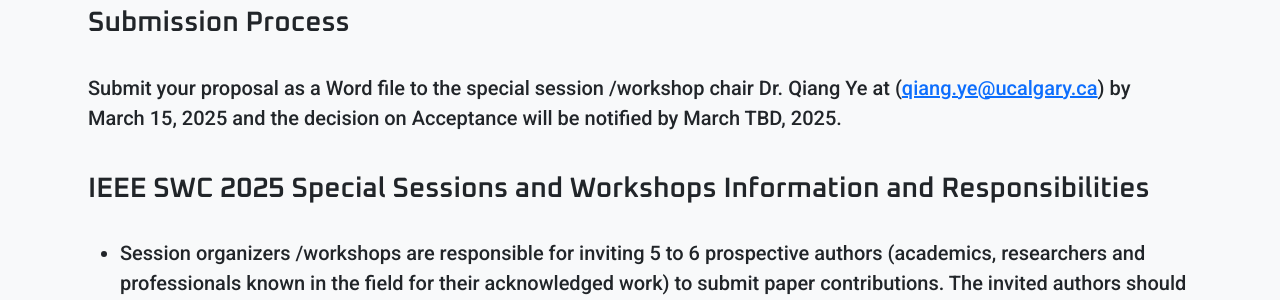
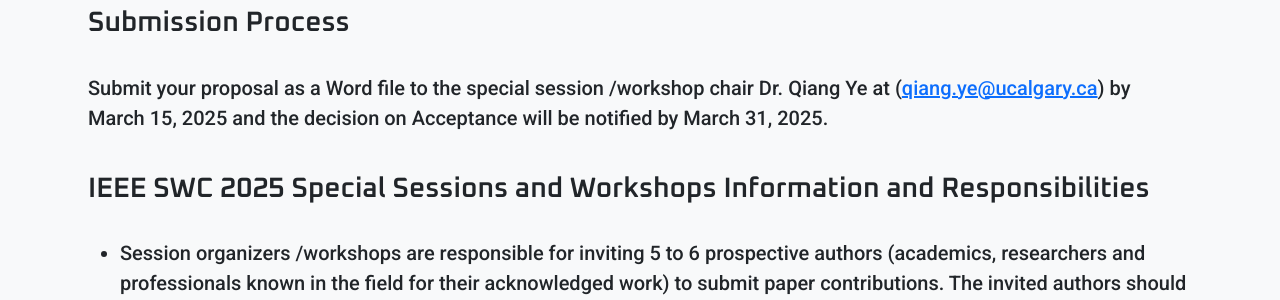
Before and after one commit to IEEE-SWC-2025/IEEE-SWC-2025.github.io, a Jekyll site: the page built from cfp/index.html, in a window 1280 px wide and 900 px high, scrolled down 3626 px. Shown: the part 184-484 px from the top of the window. Built offline with Jekyll 4.4.1, drawn with Linux system fonts in a browser that asks for light colours; some of the changed text lies outside the part shown.

Commit message:
Updated workshop acceptance date

```diff
--- a/cfp/index.html
+++ b/cfp/index.html
@@ -72,7 +72,7 @@
           <h5 class="fs-6 fw-bold text-center">
             Tutorial/WS/SS Proposal Acceptance
           </h5>
-          <h6 class="">March TBD, 2025</h6>
+          <h6 class="">March 31, 2025</h6>
           <hr class="w-100" />
           <h5 class="fs-6 fw-bold text-center">Conference Dates</h5>
           <h6 class="">August 18 - 22, 2025</h6>
@@ -315,7 +315,7 @@
       Dr. Qiang Ye at (<a href="mailto:qiang.ye@ucalgary.ca"
         >qiang.ye@ucalgary.ca</a
       >) by March 15, 2025 and the decision on Acceptance will be notified by
-      March TBD, 2025.
+      March 31, 2025.
     </p>
     <h3 class="">
       IEEE SWC 2025 Special Sessions and Workshops Information and
--- a/index.html
+++ b/index.html
@@ -92,7 +92,7 @@
           <h5 class="fs-6 fw-bold text-center">
             Tutorial / Workshop / Special Session Acceptance
           </h5>
-          <h6 class="">March TBD, 2025</h6>
+          <h6 class="">March 31, 2025</h6>
           <hr class="w-100" />
           <h5 class="fs-6 fw-bold text-center">Conference Dates</h5>
           <h6 class="">August 18 - 22, 2025</h6>
```
